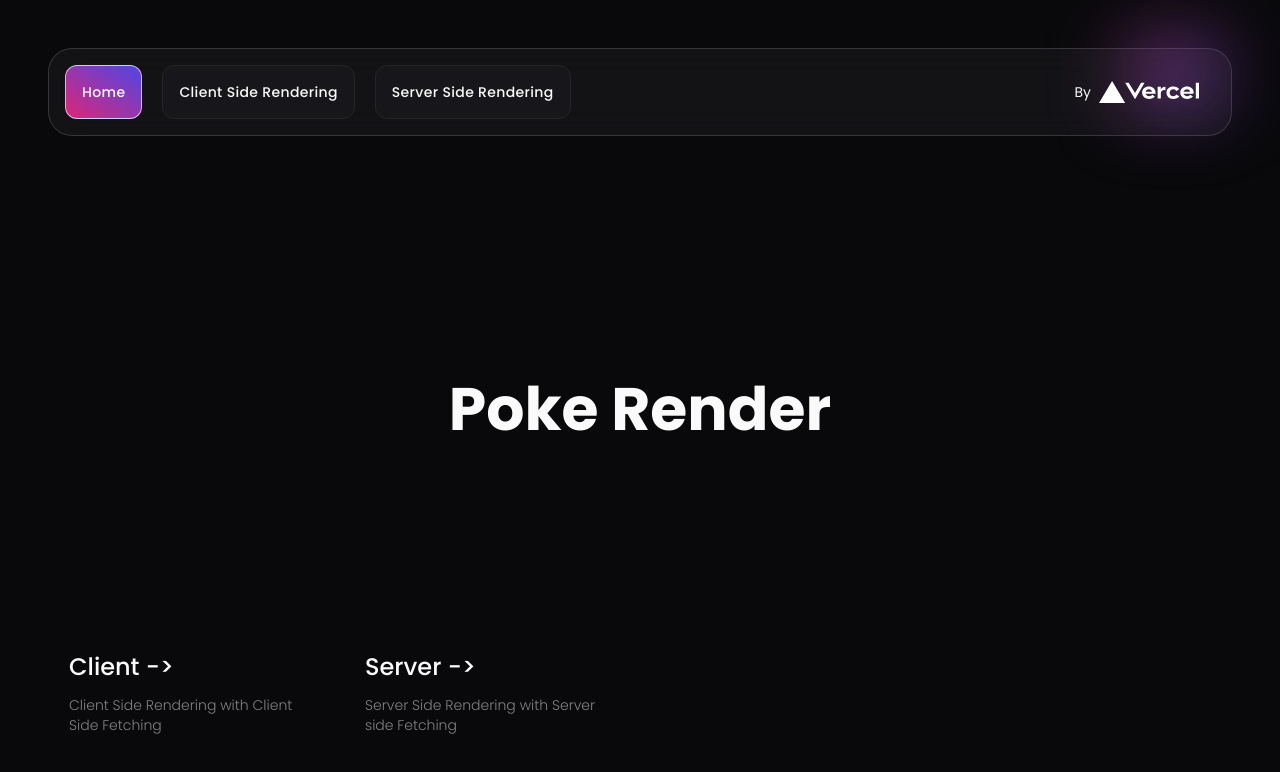
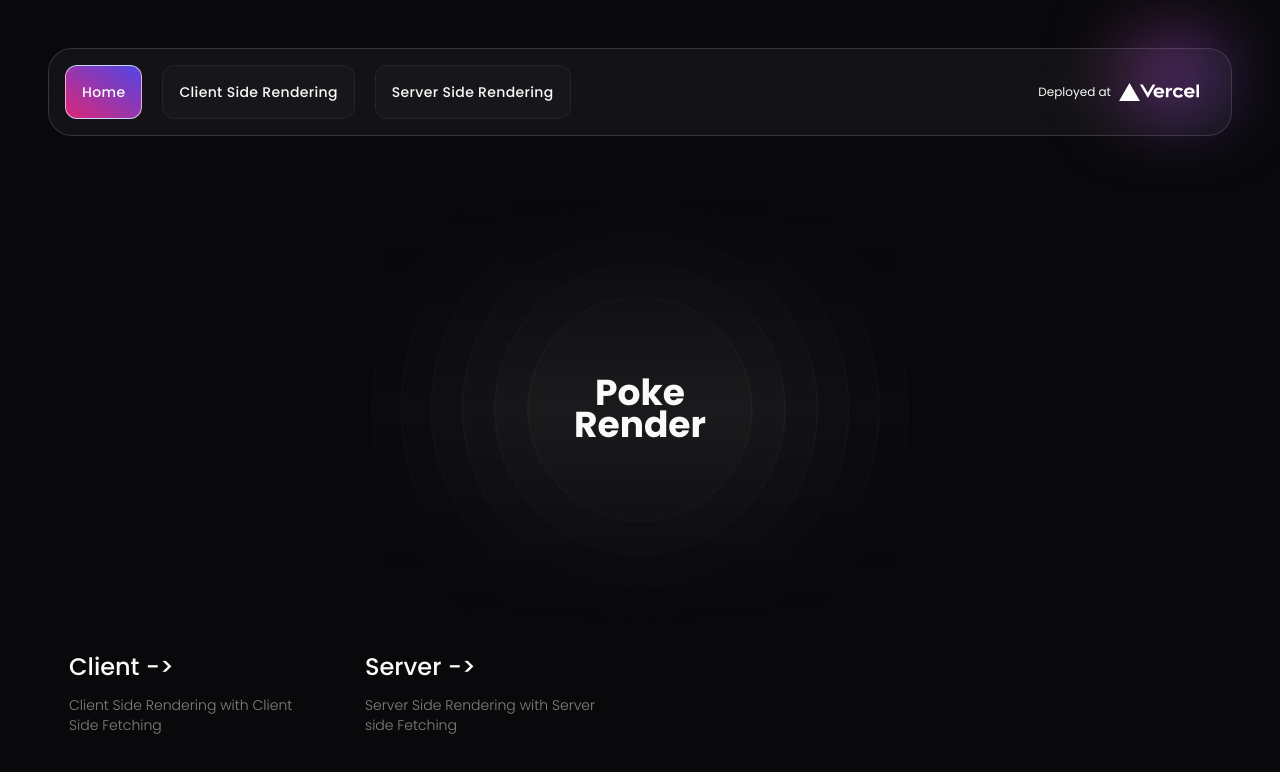
Before and after one commit to ardihp/learn-rendering, a Next.js app: page / in a window 1280 px wide. Shown: the top 772 px of the page. Built offline with nearby package versions, Linux system fonts and the light colour scheme.

Commit message:
fix: content index page

```diff
--- a/src/app/globals.css
+++ b/src/app/globals.css
@@ -1,6 +1,11 @@
 @tailwind base;
 @tailwind components;
 @tailwind utilities;
+
+* {
+  scrollbar-width: none;
+  scrollbar-gutter: unset;
+}
 
 @layer base {
   :root {
--- a/src/app/page.tsx
+++ b/src/app/page.tsx
@@ -1,10 +1,14 @@
+import Ripple from "@/components/magicui/ripple";
 import Link from "next/link";
 
 export default function Home() {
   return (
     <div className="flex flex-col flex-grow items-center">
-      <section className="mt-auto">
-        <p className="text-6xl font-bold">Poke Render</p>
+      <section className="relative flex h-full w-full flex-col items-center justify-center">
+        <p className="text-4xl font-bold z-10 text-center leading-8">
+          Poke <br /> Render
+        </p>
+        <Ripple mainCircleSize={230} />
       </section>
 
       <section className="mt-auto grid text-center w-full max-w-screen-xl lg:grid-cols-4 lg:text-left">
--- /dev/null
+++ b/src/components/magicui/ripple.tsx
@@ -0,0 +1,50 @@
+import React, { CSSProperties } from "react";
+
+interface RippleProps {
+  mainCircleSize?: number;
+  mainCircleOpacity?: number;
+  numCircles?: number;
+}
+
+const Ripple = React.memo(function Ripple({
+  mainCircleSize = 210,
+  mainCircleOpacity = 0.24,
+  numCircles = 8,
+}: RippleProps) {
+  return (
+    <div className="absolute inset-0 flex items-center justify-center bg-transparent [mask-image:linear-gradient(to_bottom,transparent,#ffffff57,transparent)]">
+      {Array.from({ length: numCircles }, (_, i) => {
+        const size = mainCircleSize + i * 70;
+        const opacity = mainCircleOpacity - i * 0.03;
+        const animationDelay = `${i * 0.06}s`;
+        const borderStyle = i === numCircles - 1 ? "dashed" : "solid";
+        const borderOpacity = 5 + i * 5;
+
+        return (
+          <div
+            key={i}
+            className={`absolute animate-ripple rounded-full bg-foreground/25 shadow-xl border [--i:${i}]`}
+            style={
+              {
+                width: `${size}px`,
+                height: `${size}px`,
+                opacity,
+                animationDelay,
+                borderStyle,
+                borderWidth: "1px",
+                borderColor: `hsl(var(--foreground), ${borderOpacity / 100})`,
+                top: "50%",
+                left: "50%",
+                transform: "translate(-50%, -50%) scale(1)",
+              } as CSSProperties
+            }
+          />
+        );
+      })}
+    </div>
+  );
+});
+
+Ripple.displayName = "Ripple";
+
+export default Ripple;
--- a/src/section/client/detail/view.tsx
+++ b/src/section/client/detail/view.tsx
@@ -30,7 +30,7 @@ export default function ClientDetailPokemonView({
   useEffect(() => {
     axios.get(`/pokemon/${pokemon}`).then((res) => {
       setDetail(res?.data);
-      setLoading(false);
+      setTimeout(() => setLoading(false), 400);
     });
   }, []);
 
@@ -52,7 +52,10 @@ export default function ClientDetailPokemonView({
         <div className="flex h-full">
           <div className="flex flex-col min-w-[475px]">
             <div className="flex items-center gap-4 w-fit">
-              <Link href="/client-rendering" className="chip-type cursor-pointer">
+              <Link
+                href="/client-rendering"
+                className="chip-type cursor-pointer"
+              >
                 <IconChevronLeft />
               </Link>
               {details?.types?.map((item, key) => (
--- a/src/section/layout/header.tsx
+++ b/src/section/layout/header.tsx
@@ -47,17 +47,17 @@ export default function Header() {
         <div className="relative mr-4">
           <div className="fixed bottom-0 left-0 flex h-48 items-end justify-center lg:static lg:size-auto bg-transparent">
             <a
-              className="pointer-events-none flex place-items-center gap-2 p-8 lg:pointer-events-auto lg:p-0"
+              className="pointer-events-none flex place-items-center gap-2 p-8 lg:pointer-events-auto lg:p-0 text-xs"
               href="https://vercel.com?utm_source=create-next-app&utm_medium=appdir-template&utm_campaign=create-next-app"
               target="_blank"
               rel="noopener noreferrer"
             >
-              By{" "}
+              Deployed at{" "}
               <Image
                 src="/vercel.svg"
                 alt="Vercel Logo"
                 className="dark:invert"
-                width={100}
+                width={80}
                 height={24}
                 priority
               />
--- a/tailwind.config.ts
+++ b/tailwind.config.ts
@@ -67,6 +67,14 @@ const config = {
           from: { height: "var(--radix-accordion-content-height)" },
           to: { height: "0" },
         },
+        ripple: {
+          "0%, 100%": {
+            transform: "translate(-50%, -50%) scale(1)",
+          },
+          "50%": {
+            transform: "translate(-50%, -50%) scale(0.9)",
+          },
+        },
       },
       animation: {
         "spin-slow": "spin 7s linear infinite",
@@ -74,6 +82,7 @@ const config = {
         "spin-fast": "spin 6s linear infinite",
         "accordion-down": "accordion-down 0.2s ease-out",
         "accordion-up": "accordion-up 0.2s ease-out",
+        ripple: "ripple var(--duration,2s) ease calc(var(--i, 0)*.2s) infinite",
       },
     },
   },
```
